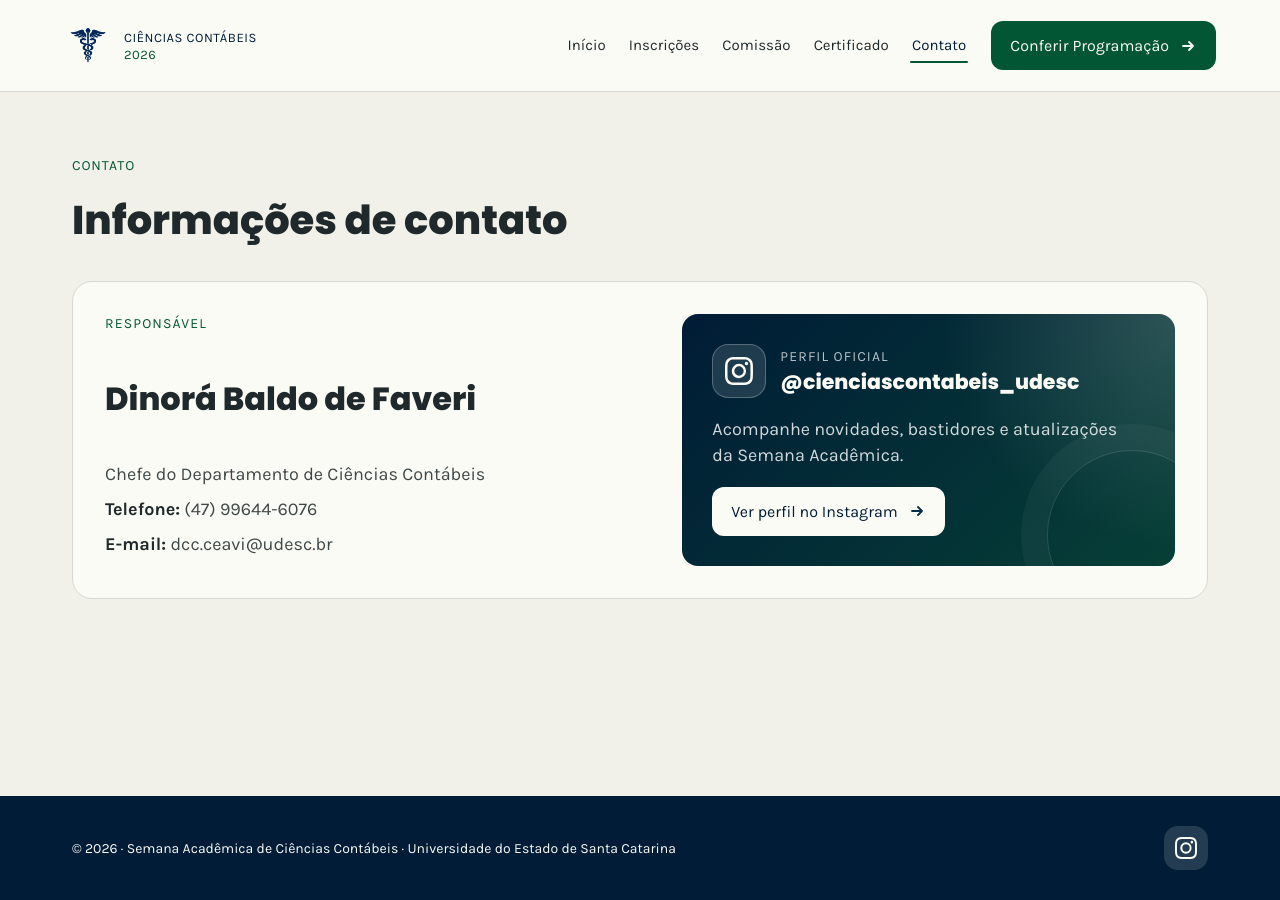
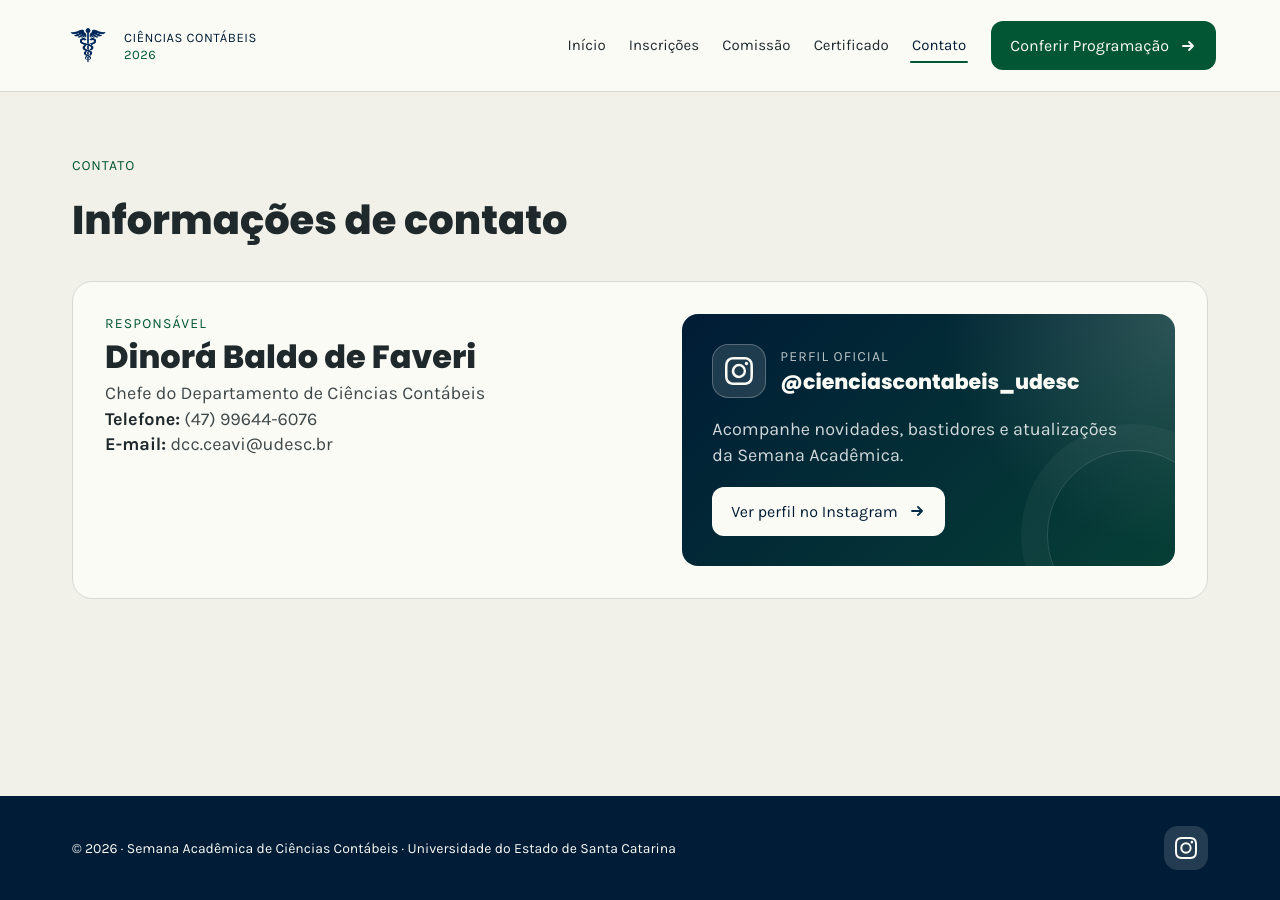
Before and after one commit to semanaacademicacontabeis/semanaacademicacontabeis.github.io, a Jekyll site: the page built from contato.html, in a window 1280 px wide. Built offline with Jekyll 4.4.1, drawn with Linux system fonts in a browser that asks for light colours.

Commit message:
Ajusta contato na versão mobile

```diff
--- a/assets/css/style.scss
+++ b/assets/css/style.scss
@@ -1052,7 +1052,12 @@
 
 .status-panel__copy {
   display: grid;
-  gap: 12px;
+  align-content: start;
+  gap: 6px;
+}
+
+.status-panel__copy h3 {
+  line-height: 1.15;
 }
 
 .contact-details {
@@ -1112,6 +1117,10 @@
   min-width: 0;
   align-items: center;
   gap: 14px;
+}
+
+.instagram-profile__header > div {
+  min-width: 0;
 }
 
 .instagram-profile__icon {
@@ -1378,7 +1387,12 @@
   .switcher button { flex: 0 0 auto; }
   .callout { align-items: flex-start; flex-direction: column; }
   .status-panel { grid-template-columns: 1fr; padding: 24px 20px; }
-  .instagram-profile h3 { white-space: normal; }
+  .instagram-profile { padding-inline: 20px; }
+  .instagram-profile h3 {
+    font-size: clamp(13px, 3.8vw, 16px);
+    overflow-wrap: anywhere;
+    white-space: normal;
+  }
 
   .realization { padding: 32px 20px; }
   .realization__inner { gap: 16px; }
```
